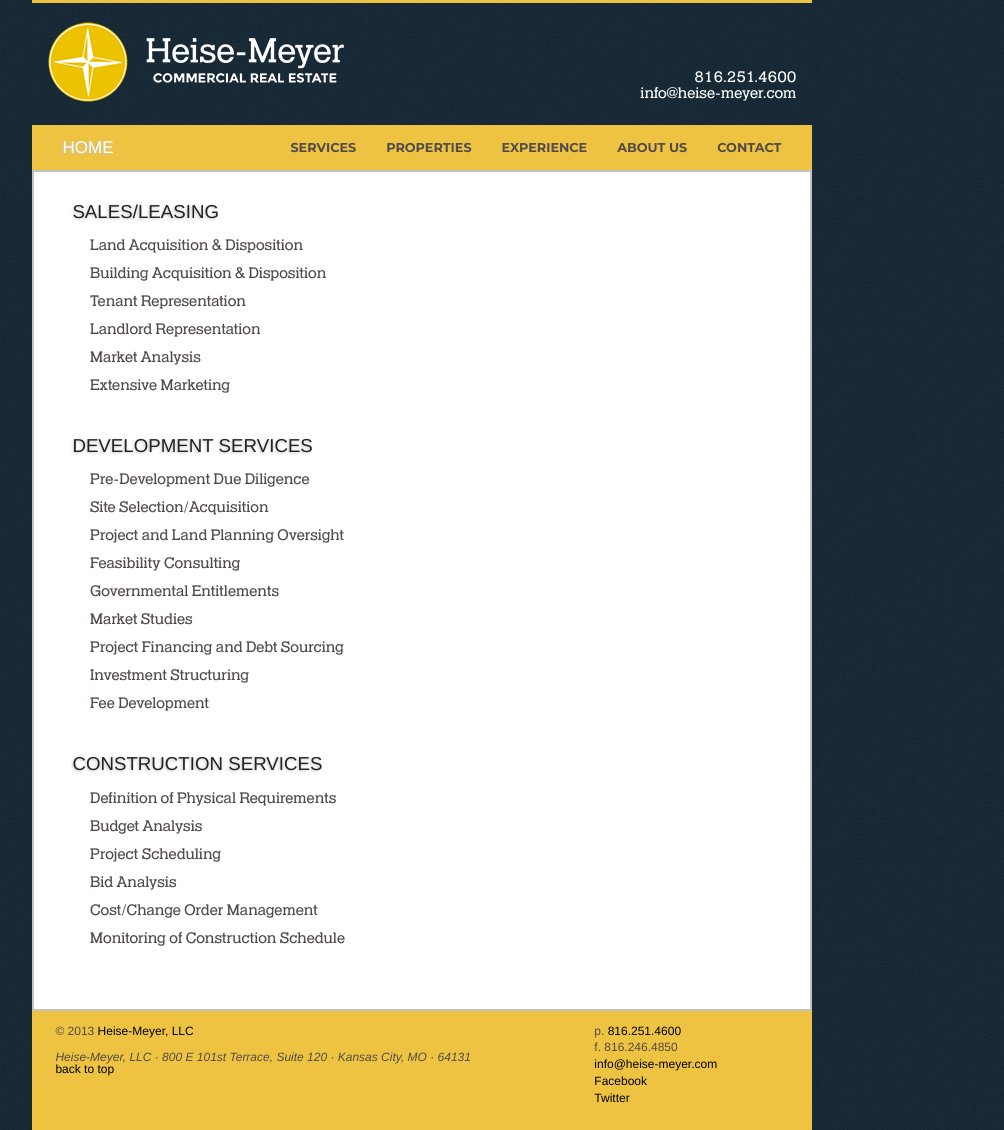
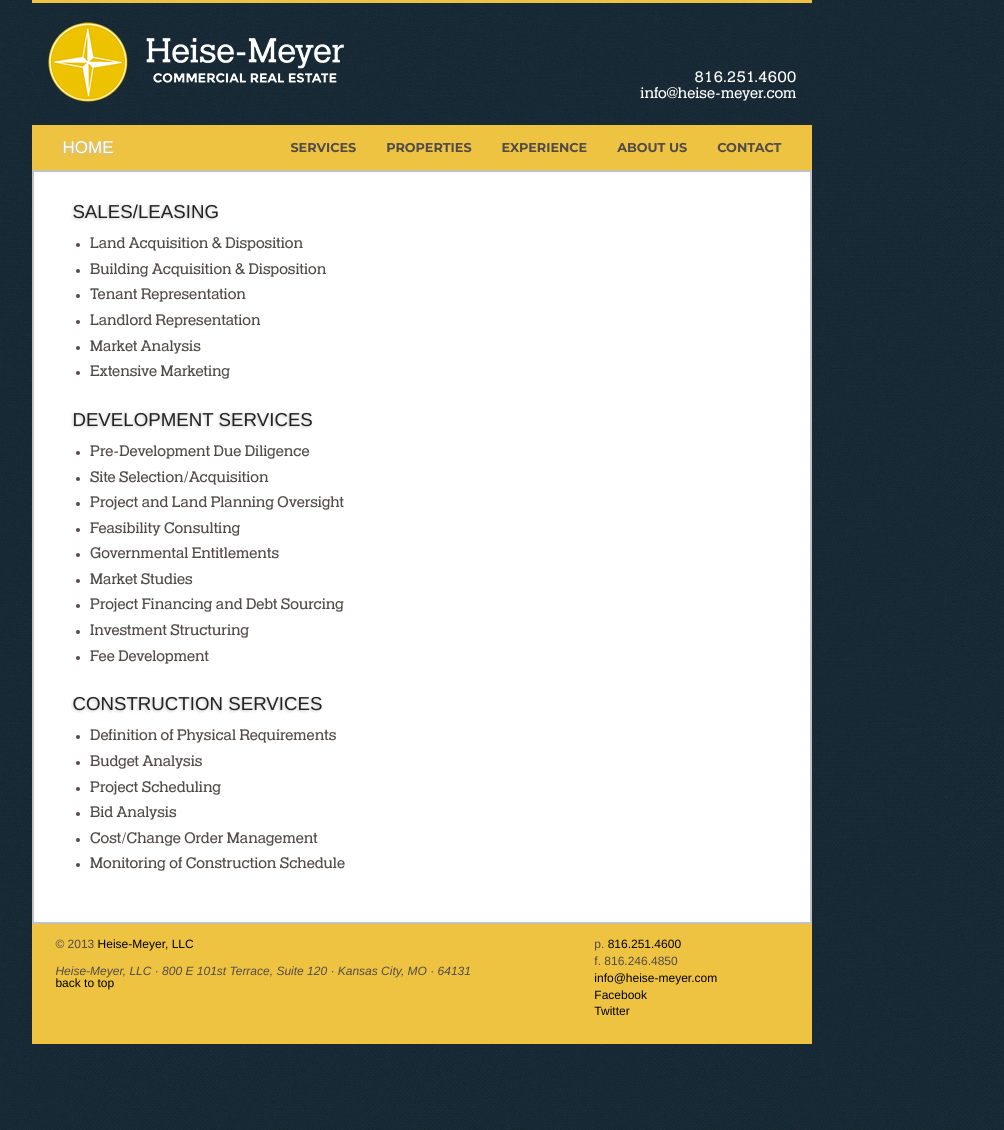
Before and after one commit to jiko/heisemeyer, a Jekyll site: the page built from services.html, in a window 1280 px wide. Shown: the whole page, without its empty margins (218-1222 px from the left). Built offline with Jekyll 4.4.1, drawn with Linux system fonts in a browser that asks for light colours; Markdown is read by kramdown in place of the engine named in the settings; after the commit the page ends 1044 px from its top, so only the background shows below that.

Commit message:
Keep list styles consistant across the site.

```diff
--- a/services.html
+++ b/services.html
@@ -6,7 +6,7 @@
 <div class="row">
   <div class="large-12 columns">
     <h2>Sales/Leasing</h2>
-<ul class='posts'>
+    <ul>
       <li>Land Acquisition &amp; Disposition</li>
       <li>Building Acquisition &amp; Disposition</li>
       <li>Tenant Representation</li>
@@ -15,7 +15,7 @@
       <li>Extensive Marketing</li>
     </ul>
     <h2>Development services</h2>
-<ul class='posts'>
+    <ul>
       <li>Pre-Development Due Diligence</li>
       <li>Site Selection/Acquisition</li>
       <li>Project and Land Planning Oversight</li>
@@ -27,7 +27,7 @@
       <li>Fee Development</li>
     </ul>
     <h2>Construction Services</h2>
-<ul class='posts'>
+    <ul>
       <li>Definition of Physical Requirements</li>
       <li>Budget Analysis</li>
       <li>Project Scheduling</li>
```
Lines whose indentation alone changed are shown as unchanged.
